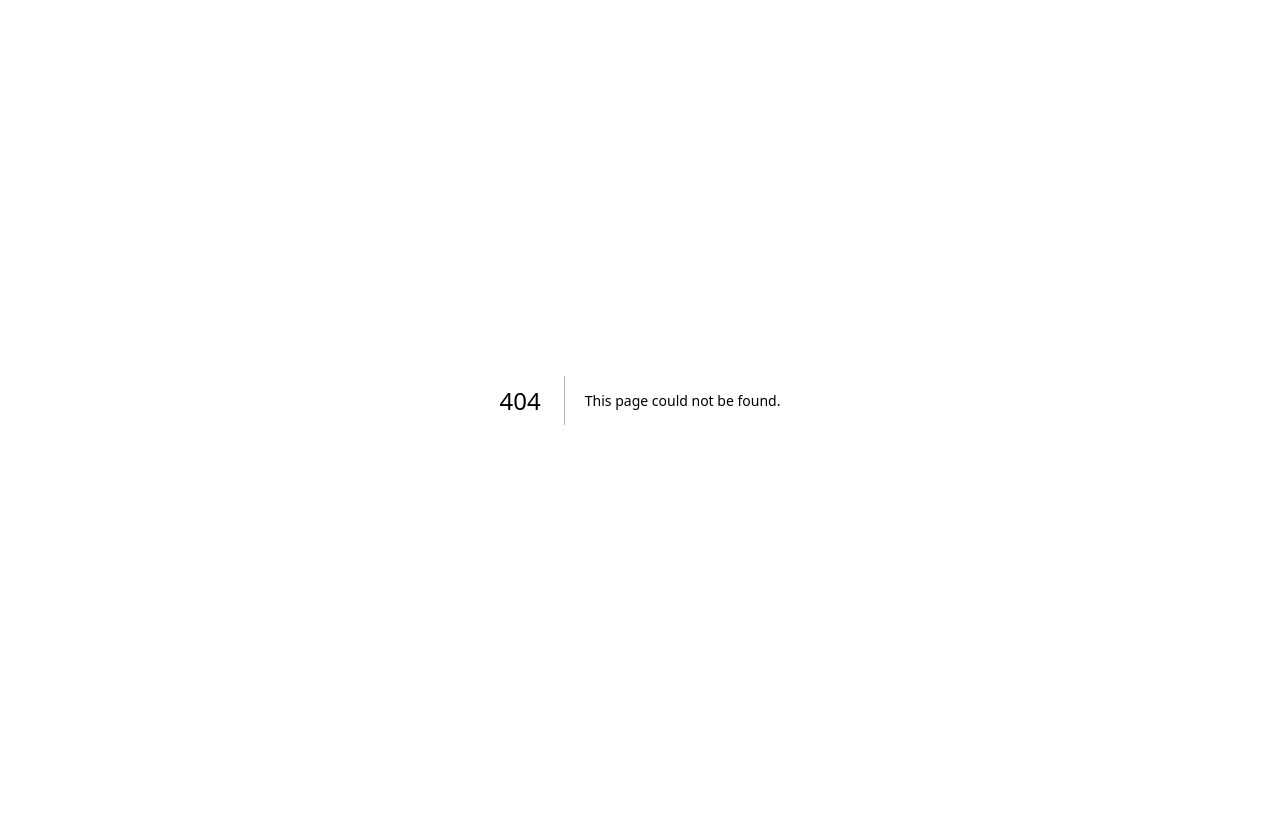
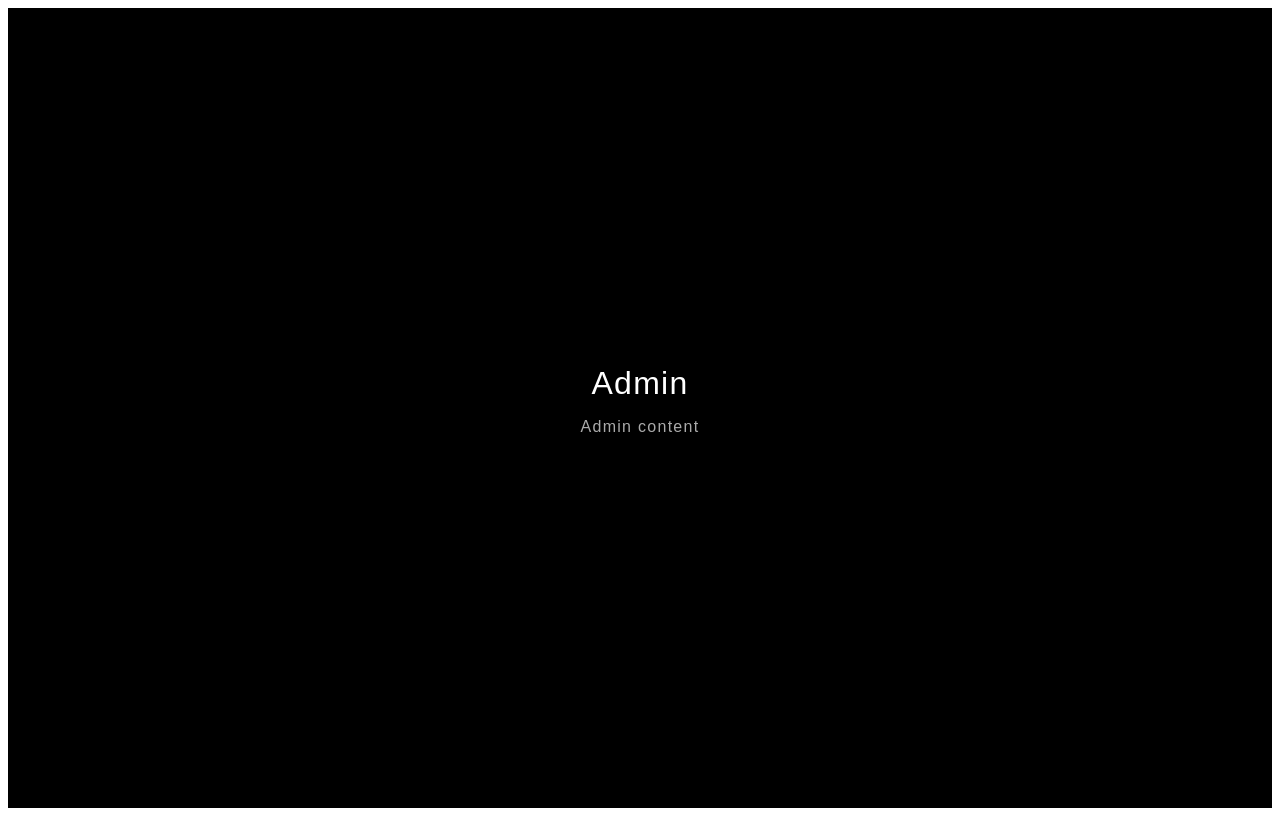
Before and after one commit to TeresiaSandberg/worc, a Next.js app: page /admin in a window 1280 px wide. Before the commit this address had no page. Built offline with nearby package versions, Linux system fonts and the light colour scheme.

Commit message:
backup 20260506-194152

```diff
--- /dev/null
+++ b/app/admin/page.tsx
@@ -0,0 +1,21 @@
+export default function AdminPage() {
+  return (
+    <main
+      style={{
+        minHeight: "100vh",
+        margin: 0,
+        display: "grid",
+        placeItems: "center",
+        background: "#000",
+        color: "#fff",
+        fontFamily: "Arial, Helvetica, sans-serif",
+        letterSpacing: "0.08em",
+      }}
+    >
+      <div style={{ textAlign: "center", padding: "24px" }}>
+        <h1 style={{ fontWeight: 300, margin: 0 }}>Admin</h1>
+        <p style={{ marginTop: "16px", color: "#aaa" }}>Admin content</p>
+      </div>
+    </main>
+  );
+}
--- /dev/null
+++ b/app/globals.css
@@ -0,0 +1,20 @@
+@import "tailwindcss";
+
+:root {
+  color-scheme: dark;
+}
+
+html {
+  scroll-behavior: smooth;
+}
+
+body {
+  margin: 0;
+  background: #000;
+  color: #fff;
+  font-family: Arial, Helvetica, sans-serif;
+}
+
+* {
+  box-sizing: border-box;
+}
```
Also changed, not shown: lib/db.ts (added, +9 -0 lines), middleware.ts (+37 -12 lines), 2 other files (tests, documents, lock files or other folders).
